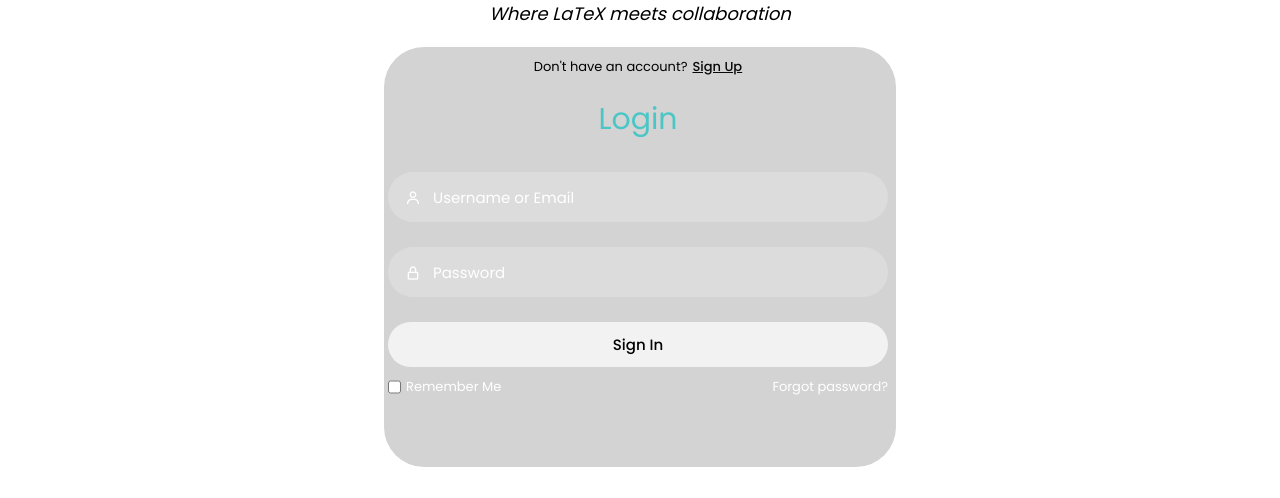
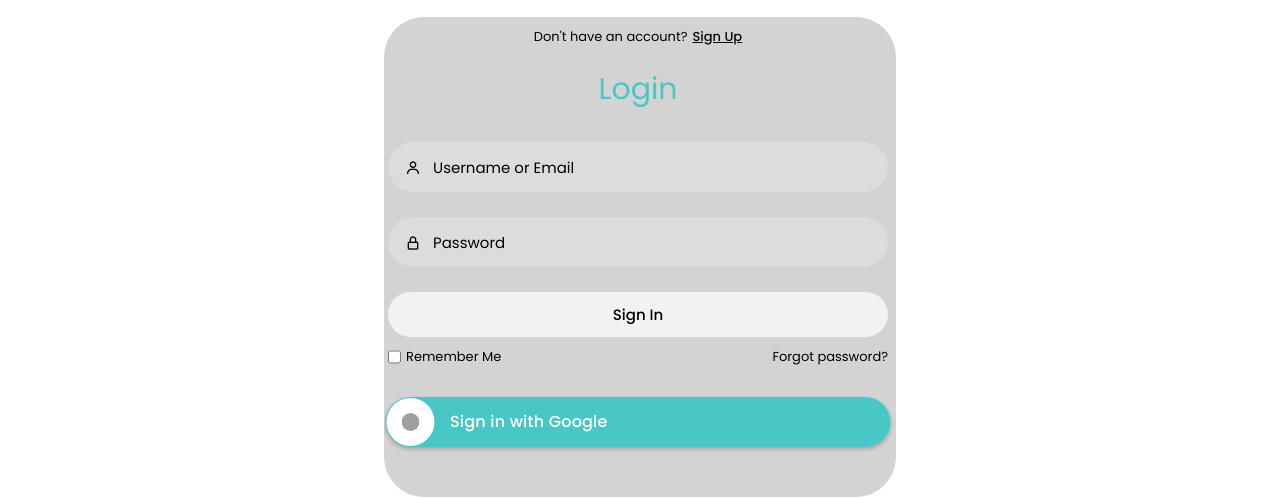
Before and after one commit to ranjita-44/Sync, a website: page indexxx.html in a window 1280 px wide. Shown: the part 270-768 px from the top of the page. Drawn offline with nearby package versions, Linux system fonts and the light colour scheme; grey boxes are pictures that could not be loaded.

Commit message:
google auth

```diff
--- a/indexxx.html
+++ b/indexxx.html
@@ -52,6 +52,8 @@
                 <span>Don't have an account? <a href="#" onclick="register()">Sign Up</a></span>
                 <header>Login</header>
             </div>
+
+
             <div class="input-box">
                 <input type="text" class="input-field" placeholder="Username or Email">
                 <i class="bx bx-user"></i>
@@ -72,7 +74,24 @@
                     <label><a href="#">Forgot password?</a></label>
                 </div>
             </div>
+
+            <div class="google-container">
+                <a href="#">
+                  <div class="g-sign-in-button">
+                    <div class="content-wrapper">
+                      <div class="logo-wrapper">
+                        <img src="https://developers.google.com/identity/images/g-logo.png">
+                      </div>
+                      <span class="text-container">
+                        <span>Sign in with Google</span>
+                      </span>
+                    </div>
+                  </div>
+                </a>
+              </div>
         </div>
+
+
 
         <!------------------- registration form -------------------------->
         <div class="register-container" id="register">
--- /dev/null
+++ b/package.json
@@ -0,0 +1,5 @@
+{
+  "dependencies": {
+    "firebase": "^10.12.0"
+  }
+}
--- a/style.css
+++ b/style.css
@@ -87,7 +87,7 @@
     background-color: #d3d3d3;
     position: relative;
     width: 512px;
-    height: 420px;
+    height: 480px;
     overflow: hidden;
     z-index: 2;
     border-radius: 40px;
@@ -205,7 +205,7 @@ header{
 .input-field{
     font-size: 15px;
     background: rgba(255, 255, 255, 0.2);
-    color: #fff;
+    color: black;
     height: 50px;
     width: 100%;
     padding: 0 10px 0 45px;
@@ -218,13 +218,13 @@ header{
     background: rgba(255, 255, 255, 0.25);
 }
 ::-webkit-input-placeholder{
-    color: #fff;
+    color: black;
 }
 .input-box i{
     position: relative;
     top: -35px;
     left: 17px;
-    color: #fff;
+    color: black;
 }
 .submit{
     font-size: 15px;
@@ -246,7 +246,7 @@ header{
 .two-col{
     display: flex;
     justify-content: space-between;
-    color: #fff;
+    color: black;
     font-size: small;
     margin-top: 10px;
 }
@@ -256,7 +256,7 @@ header{
 }
 .two label a{
     text-decoration: none;
-    color: #fff;
+    color: black;
 }
 .two label a:hover{
     text-decoration: underline;
@@ -316,3 +316,78 @@ header{
         gap: 0;
     }
 }
+
+.google-container {
+    padding: auto;
+    height: 10px;
+
+
+
+
+  }
+
+  .g-sign-in-button {
+    position: relative;
+
+    top: 450%;
+    left: 48%;
+
+
+    transform: translate(-50%, -50%);
+    margin: 10px;
+    display: inline-block;
+    width: 505px;
+    height: 50px;
+    background-color: #0fc1c1b3;
+    color: #fff;
+    border-radius: 25px;
+    box-shadow: 0 2px 4px 0 rgba(0, 0, 0, .25);
+    transition: background-color .218s, border-color .218s, box-shadow .218s;
+  }
+
+  .g-sign-in-button:hover {
+    cursor: pointer;
+    /*-webkit-box-shadow: 0 0 3px 3px #0fc1c1b3;
+    box-shadow: 0 0 3px 3px #0fc1c1b3;*/
+    background-color: rgba(16, 174, 165, 1);
+
+  }
+
+  .g-sign-in-button:active {
+    background-color: #0fc1c1b3;
+    transition: background-color .2s;
+  }
+
+  .g-sign-in-button .content-wrapper {
+    height: 100%;
+    width: 100%;
+    border: 1px solid transparent;
+  }
+
+  .g-sign-in-button img {
+    width: 18px;
+    height: 18px;
+    border-radius: 25px;
+  }
+
+  .g-sign-in-button .logo-wrapper {
+    padding: 15px;
+    background: #fff;
+    width: 48px;
+    height: 100%;
+    border-radius: 25px;
+    display: inline-block;
+  }
+
+  .g-sign-in-button .text-container {
+    font-family: "Roboto", arial, sans-serif;
+    font-weight: 500;
+    letter-spacing: .21px;
+    font-size: 16px;
+    line-height: 48px;
+    vertical-align: top;
+    border: none;
+    display: inline-block;
+    text-align: center;
+    width: 180px;
+  }
```
Also changed, not shown: firebase/firebaseConfig.js (added, +17 -0 lines), 1 other file.
